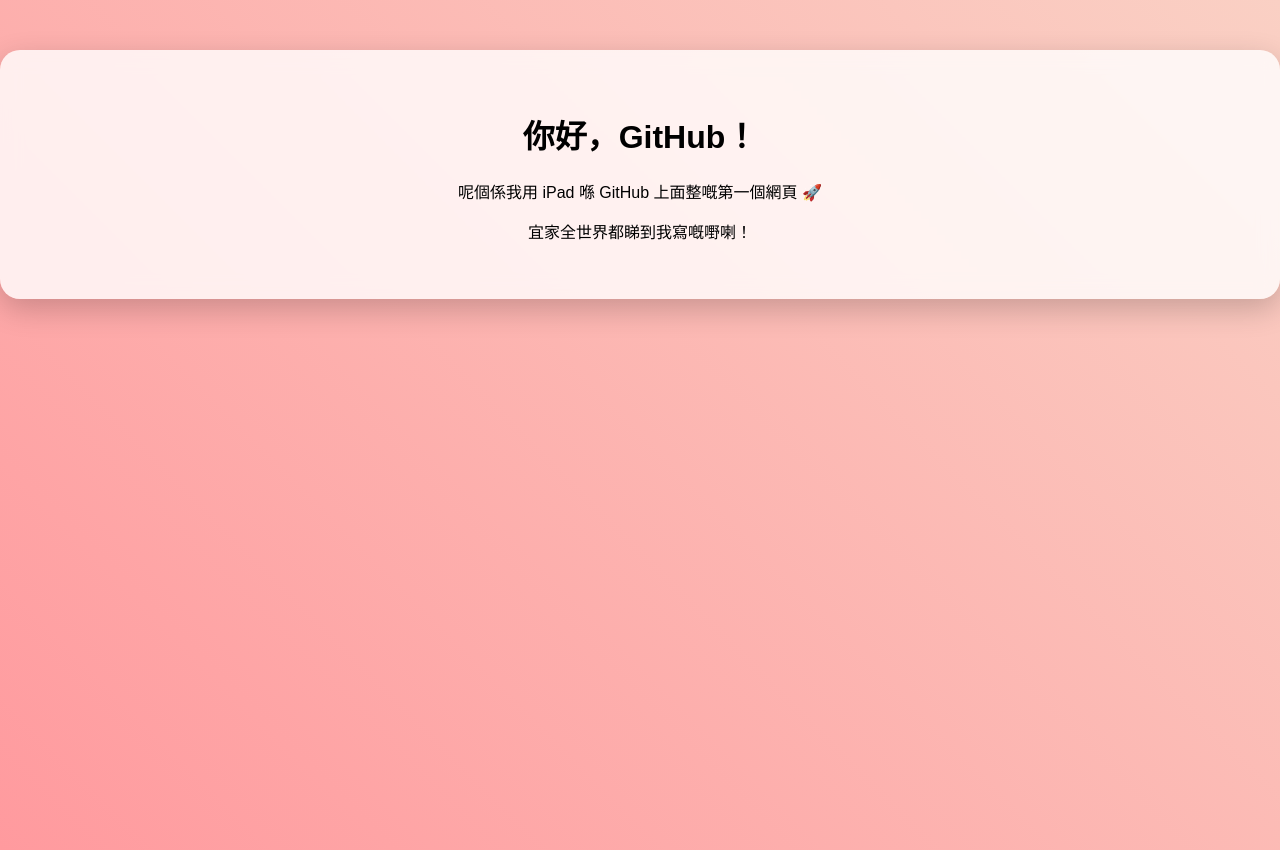
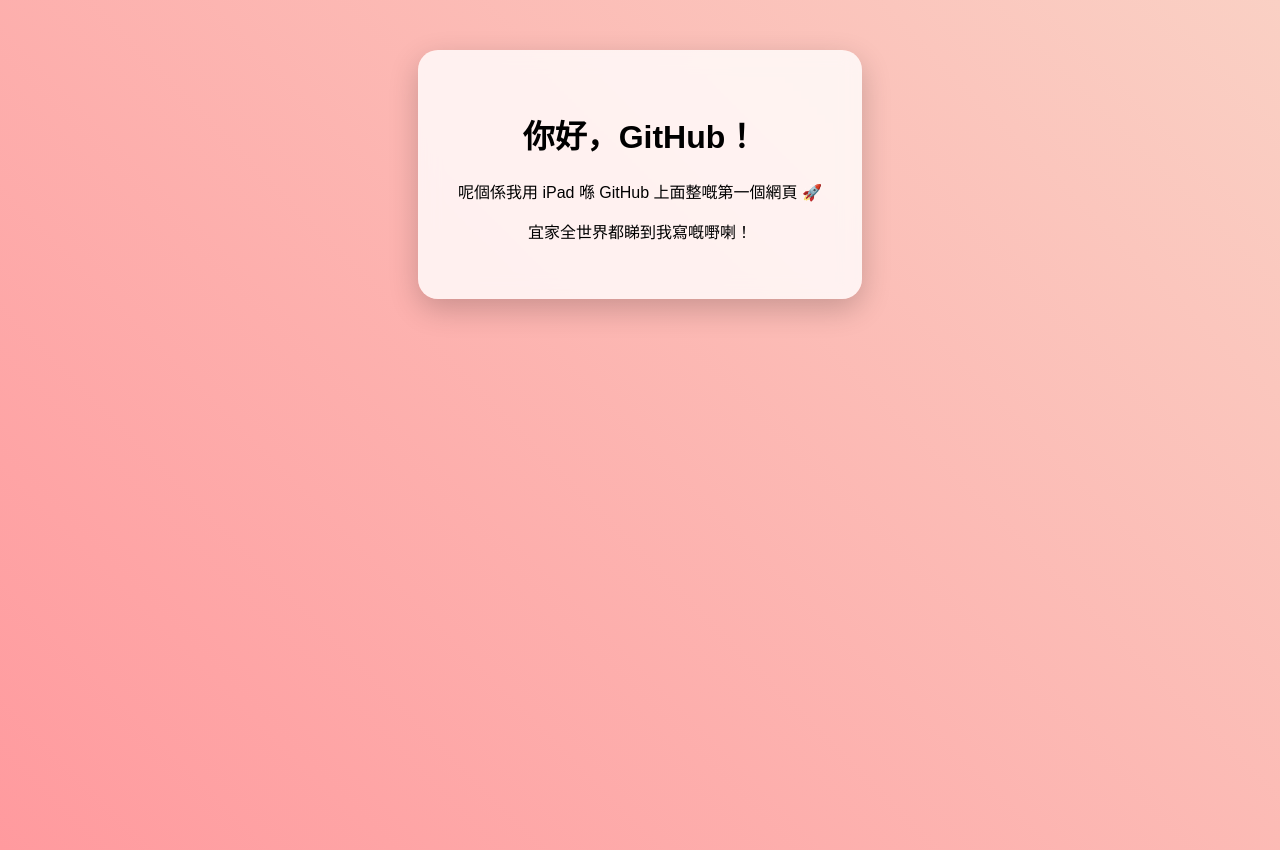
Before and after one commit to wkk023/My-website, a plain HTML site: page index.html in a window 1280 px wide. Drawn offline with Linux system fonts and the light colour scheme.

Commit message:
Add home page

```diff
--- a/index.html
+++ b/index.html
@@ -7,20 +7,24 @@
             font-family: sans-serif;
             text-align: center;
             padding-top: 50px;
-    background: linear-gradient(45deg, #ff9a9e 0%, #fad0c4 100%); /* 漸變背景 */
+            background: linear-gradient(45deg, #ff9a9e 0%, #fad0c4 100%);
             height: 100vh;
             margin: 0;
         }
         .card {
-    background: rgba(255, 255, 255, 0.8); /* 半透明 */
+            background: rgba(255, 255, 255, 0.8);
             backdrop-filter: blur(10px);
             padding: 40px;
             border-radius: 20px;
             box-shadow: 0 10px 30px rgba(0,0,0,0.2);
-    transition: transform 0.3s; /* 郁動效果 */
+            transition: transform 0.3s;
+            display: inline-block; /* 確保 card 大小隨內容變化 */
+            cursor: pointer;
         }
-.card:hover {
-    transform: scale(1.05); /* 隻鼠標指住會變大 */
+        /* 修正位：加返個 } 喺後面 */
+        .card:hover, .card:active {
+            transform: scale(1.05);
+        }
     </style>
 </head>
 <body>
```
Lines whose indentation alone changed are shown as unchanged.
